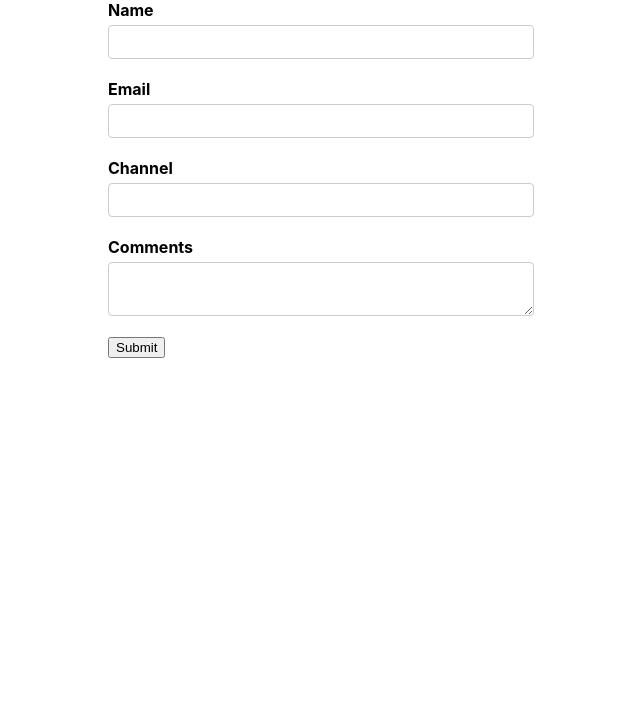
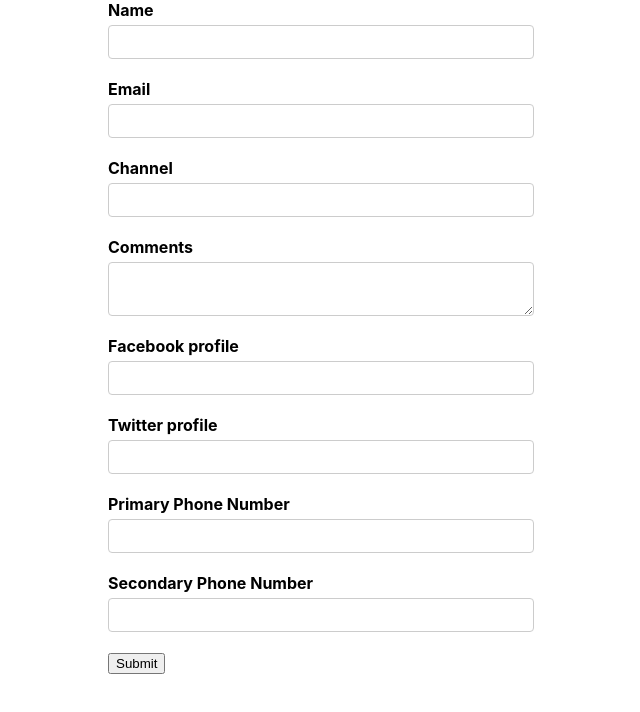
Before and after one commit to adewale2018/formik, a React (Create React App) app: page / in a window 1280 px wide. Shown: the top 712 px of the page, without its empty margins (319-959 px from the left). Built offline with nearby package versions, Linux system fonts and the light colour scheme.

Commit message:
nexted input

```diff
--- a/src/components/YouTubeForm.js
+++ b/src/components/YouTubeForm.js
@@ -8,6 +8,11 @@
   email: "",
   channel: "",
   comments: "",
+  social: {
+    facebook: "",
+    twitter: "",
+  },
+  phoneNumbers: ["", ""],
 };
 
 const onSubmit = (values) => {
@@ -38,7 +43,7 @@
           <label htmlFor='email'>Email</label>
           <Field type='email' name='email' id='email' />
           <ErrorMessage name='email'>
-            {errorMsg => <div className='error'>{errorMsg}</div>}
+            {(errorMsg) => <div className='error'>{errorMsg}</div>}
           </ErrorMessage>
         </div>
         <div className='form-control'>
@@ -51,6 +56,22 @@
           <Field name='comments' id='comments' as='textarea' />
           <ErrorMessage name='comments' />
         </div>
+        <div className='form-control'>
+          <label htmlFor='facebook'>Facebook profile</label>
+          <Field type='text' id='facebook' name='social.facebook' />
+        </div>
+        <div className='form-control'>
+          <label htmlFor='twitter'>Twitter profile</label>
+          <Field type='text' id='twitter' name='social.twitter' />
+        </div>
+        <div className='form-control'>
+          <label htmlFor='primaryPh'>Primary Phone Number</label>
+          <Field type='text' id='primaryPh' name='phoneNumbers[0]' />
+        </div>
+        <div className='form-control'>
+          <label htmlFor='secondaryPh'>Secondary Phone Number</label>
+          <Field type='text' id='secondaryPh' name='phoneNumbers[1]' />
+        </div>
         <button type='submit'>Submit</button>
       </Form>
     </Formik>
```
